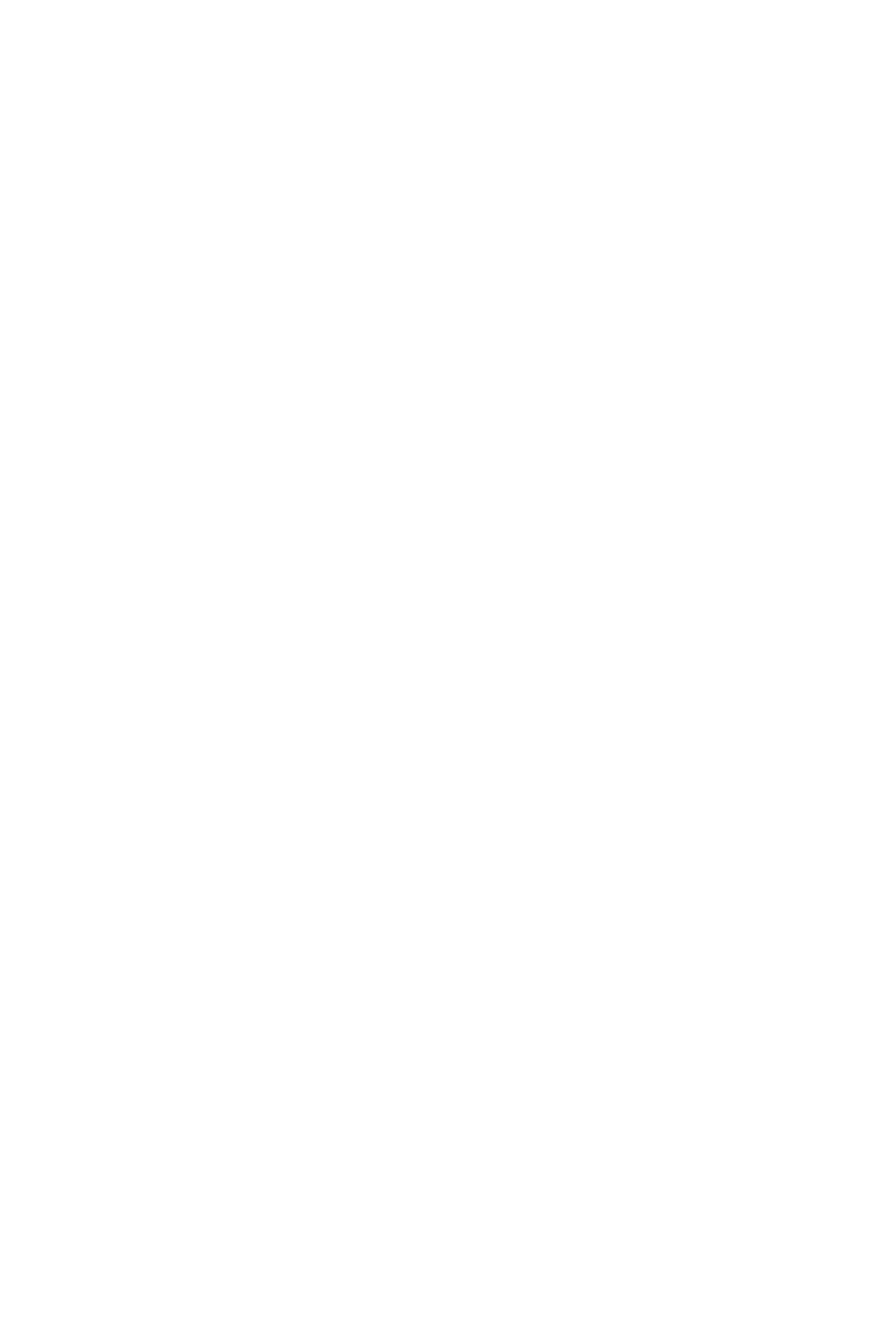
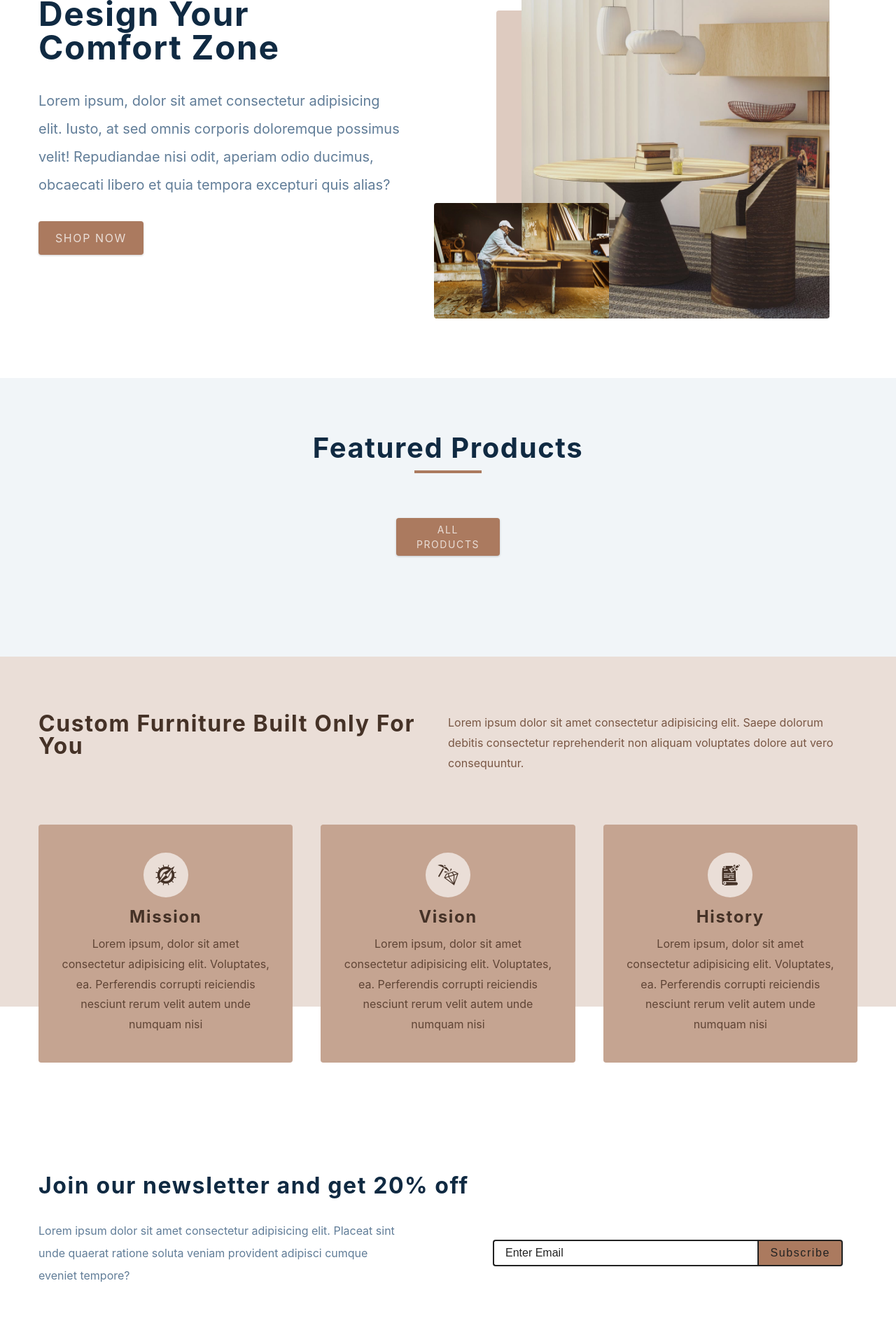
Before and after one commit to vladocavric/john-react, a React (Create React App) app in the folder react-course-comfy-sloth-starter/: page / in a window 1280 px wide. Shown: the part 260-2180 px from the top of the page at 70% size. Before the commit the page ends 800 px from the top, so only its background shows below. Built offline with nearby package versions, Linux system fonts and the light colour scheme; the HTML template or start-up script is replaced by a standard one.

Commit message:
done with some basic pages

```diff
--- a/react-course-comfy-sloth-starter/src/App.js
+++ b/react-course-comfy-sloth-starter/src/App.js
@@ -14,6 +14,7 @@ function App() {
 		<Router>
 			<Navbar />
 			<Sidebar />
+			<main>
 				<Routes>
 					<Route path='/'>
 						<Route index element={<HomePage />} />
@@ -26,6 +27,8 @@ function App() {
 						<Route path='*' element={<ErrorPage />} />
 					</Route>
 				</Routes>
+			</main>
+			<Footer />
 		</Router>
 	);
 }
--- a/react-course-comfy-sloth-starter/src/components/Contact.js
+++ b/react-course-comfy-sloth-starter/src/components/Contact.js
@@ -2,7 +2,34 @@ import React from 'react'
 import styled from 'styled-components'
 
 const Contact = () => {
-  return <h4>contact section</h4>
+  const handleSubmit = (e) => {
+		e.preventDefault();
+		alert('this wont do anything');
+  };
+  return (
+		<Wrapper>
+			<div className='section-center'>
+				<h3>Join our newsletter and get 20% off</h3>
+				<div className='content'>
+					<p>
+						Lorem ipsum dolor sit amet consectetur adipisicing elit.
+						Placeat sint unde quaerat ratione soluta veniam
+						provident adipisci cumque eveniet tempore?
+					</p>
+					<form className='contact-form' onSubmit={handleSubmit}>
+						<input
+							type='text'
+							className='form-input'
+							placeholder='enter email'
+						/>
+						<button type='submit' className='submit-btn'>
+							subscribe
+						</button>
+					</form>
+				</div>
+			</div>
+		</Wrapper>
+  );
 }
 const Wrapper = styled.section`
   padding: 5rem 0;
--- a/react-course-comfy-sloth-starter/src/components/FeaturedProducts.js
+++ b/react-course-comfy-sloth-starter/src/components/FeaturedProducts.js
@@ -7,7 +7,20 @@ import Loading from './Loading'
 import Product from './Product'
 
 const FeaturedProducts = () => {
-  return <h4>featured products</h4>
+
+  return (
+		<Wrapper className='section'>
+			<div className='title'>
+				<h2>Featured Products</h2>
+				<div className='underline'></div>
+			</div>
+			<div className='section-center featured'>
+				<Link to='/products' className='btn hero-btn'>
+					All products
+				</Link>
+			</div>
+		</Wrapper>
+  );
 }
 
 const Wrapper = styled.section`
--- a/react-course-comfy-sloth-starter/src/components/Footer.js
+++ b/react-course-comfy-sloth-starter/src/components/Footer.js
@@ -1,7 +1,15 @@
 import React from 'react'
 import styled from 'styled-components'
 const Footer = () => {
-  return <h4>footer</h4>
+  return (
+		<Wrapper>
+			<h5>
+				&#169;
+				{new Date().getFullYear()}
+				<span> Dovla</span> All rights reserved
+			</h5>
+		</Wrapper>
+  );
 }
 
 const Wrapper = styled.footer`
--- a/react-course-comfy-sloth-starter/src/components/Hero.js
+++ b/react-course-comfy-sloth-starter/src/components/Hero.js
@@ -5,7 +5,29 @@ import heroBcg from '../assets/hero-bcg.jpeg'
 import heroBcg2 from '../assets/hero-bcg-2.jpeg'
 
 const Hero = () => {
-  return <h4>hero</h4>
+  return (
+		<Wrapper className='section-center'>
+			<article className='content'>
+				<h1>
+					Design Your
+					<br /> Comfort Zone
+				</h1>
+				<p>
+					Lorem ipsum, dolor sit amet consectetur adipisicing elit.
+					Iusto, at sed omnis corporis doloremque possimus velit!
+					Repudiandae nisi odit, aperiam odio ducimus, obcaecati
+					libero et quia tempora excepturi quis alias?
+				</p>
+				<Link to='/products' className='btn hero-btn'>
+					shop now
+				</Link>
+			</article>
+			<article className='img-container'>
+				<img src={heroBcg} alt='hero bg 1' className='main-img' />
+				<img src={heroBcg2} alt='hero bg 2' className='accent-img' />
+			</article>
+		</Wrapper>
+  );
 }
 
 const Wrapper = styled.section`
--- a/react-course-comfy-sloth-starter/src/components/PageHero.js
+++ b/react-course-comfy-sloth-starter/src/components/PageHero.js
@@ -1,9 +1,18 @@
 import React from 'react'
 import styled from 'styled-components'
-import { Link } from 'react-router-dom'
+import { Link, useLocation } from 'react-router-dom';
 const PageHero = () => {
-  return <h4>page hero</h4>
-}
+	const { pathname } = useLocation();
+	return (
+		<Wrapper>
+			<div className='section-center'>
+				<h3>
+					<Link to='/'>Home</Link> / {pathname.substring(1)}
+				</h3>
+			</div>
+		</Wrapper>
+	);
+};
 
 const Wrapper = styled.section`
   background: var(--clr-primary-10);
--- a/react-course-comfy-sloth-starter/src/components/Services.js
+++ b/react-course-comfy-sloth-starter/src/components/Services.js
@@ -3,7 +3,29 @@ import styled from 'styled-components'
 import { services } from '../utils/constants'
 
 const Services = () => {
-  return <h4>services </h4>
+  return (
+		<Wrapper>
+			<div className='section-center'>
+				<article className='header'>
+					<h3>Custom Furniture Built Only For You</h3>
+					<p>
+						Lorem ipsum dolor sit amet consectetur adipisicing elit.
+						Saepe dolorum debitis consectetur reprehenderit non
+						aliquam voluptates dolore aut vero consequuntur.
+					</p>
+				</article>
+				<div className='services-center'>
+					{services.map(({ id, icon, title, text }) => (
+						<article key={id} className='service'>
+							<span>{icon}</span>
+							<h4>{title}</h4>
+							<p>{text}</p>
+						</article>
+					))}
+				</div>
+			</div>
+		</Wrapper>
+  );
 }
 
 const Wrapper = styled.section`
--- a/react-course-comfy-sloth-starter/src/pages/AboutPage.js
+++ b/react-course-comfy-sloth-starter/src/pages/AboutPage.js
@@ -4,7 +4,33 @@ import { PageHero } from '../components'
 import aboutImg from '../assets/hero-bcg.jpeg'
 
 const AboutPage = () => {
-  return <h4>about page</h4>
+  return (
+		<>
+			<PageHero />
+			<Wrapper className='page section section-center'>
+				<img src={aboutImg} alt='about' />
+				<article>
+					<div className='title'>
+						<h2>our story</h2>
+						<div className='underline'></div>
+					</div>
+					<p>
+						Lorem ipsum, dolor sit amet consectetur adipisicing
+						elit. Fugiat accusantium sapiente tempora sed dolore
+						esse deserunt eaque excepturi, delectus error accusamus
+						vel eligendi, omnis beatae. Quisquam, dicta. Eos quod
+						quisquam esse recusandae vitae neque dolore, obcaecati
+						incidunt sequi blanditiis est exercitationem molestiae
+						delectus saepe odio eligendi modi porro eaque in libero
+						minus unde sapiente consectetur architecto. Ullam rerum,
+						nemo iste ex, eaque perspiciatis nisi, eum totam velit
+						saepe sed quos similique amet. Ex, voluptate accusamus
+						nesciunt totam vitae esse iste.
+					</p>
+				</article>
+			</Wrapper>
+		</>
+  );
 }
 
 const Wrapper = styled.section`
--- a/react-course-comfy-sloth-starter/src/pages/HomePage.js
+++ b/react-course-comfy-sloth-starter/src/pages/HomePage.js
@@ -1,7 +1,14 @@
 import React from 'react'
 import { FeaturedProducts, Hero, Services, Contact } from '../components'
 const HomePage = () => {
-  return <h4>home page</h4>
+  return (
+		<>
+			<Hero />
+			<FeaturedProducts />
+			<Services />
+			<Contact />
+		</>
+  );
 }
 
 export default HomePage
--- a/react-course-comfy-sloth-starter/src/pages/ProductsPage.js
+++ b/react-course-comfy-sloth-starter/src/pages/ProductsPage.js
@@ -3,7 +3,20 @@ import styled from 'styled-components'
 import { Filters, ProductList, Sort, PageHero } from '../components'
 
 const ProductsPage = () => {
-  return <h4>products page</h4>
+  return (
+		<>
+			<PageHero />
+			<Wrapper className='page'>
+				<div className='section-center products'>
+					<Filters />
+					<div>
+						<Sort />
+						<ProductList />
+					</div>
+				</div>
+			</Wrapper>
+		</>
+  );
 }
 
 const Wrapper = styled.div`
```
Lines whose indentation alone changed are shown as unchanged.
